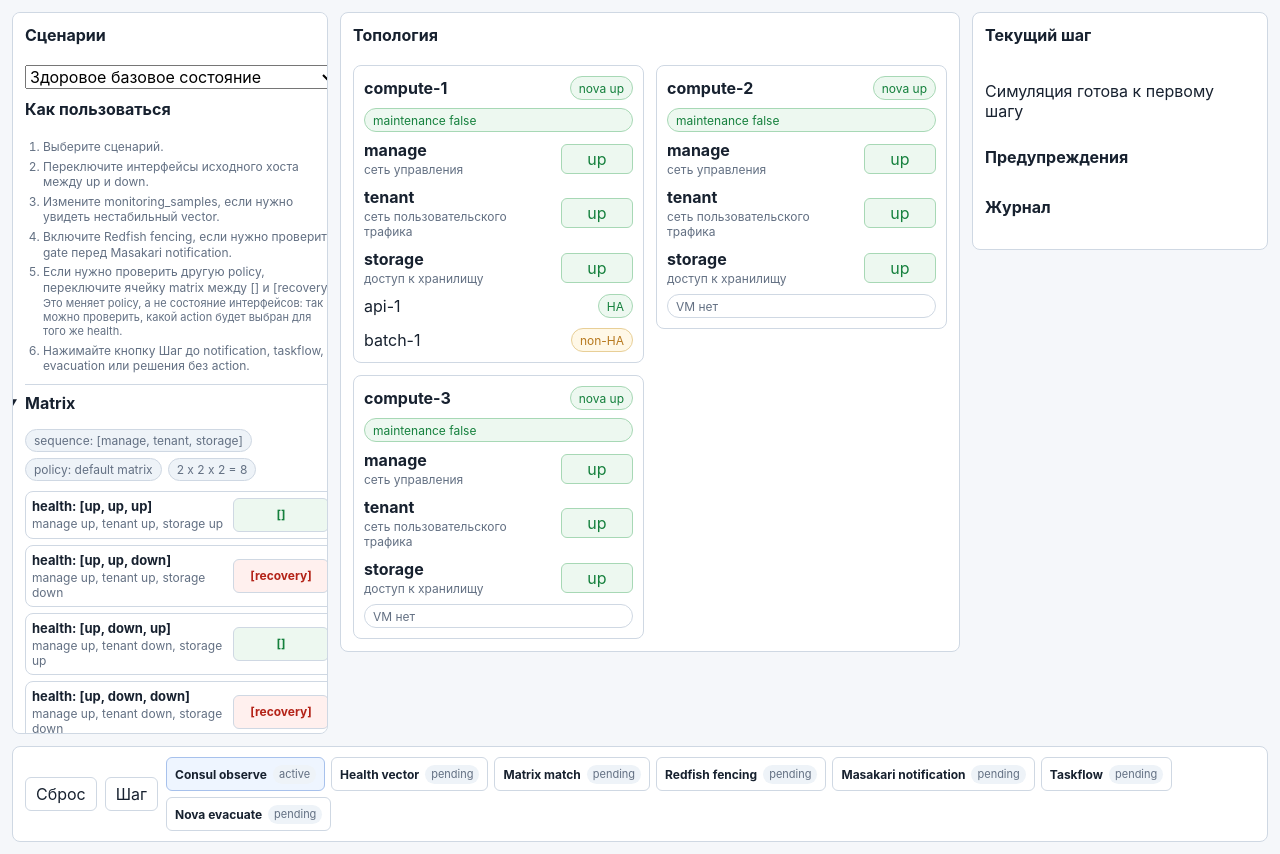
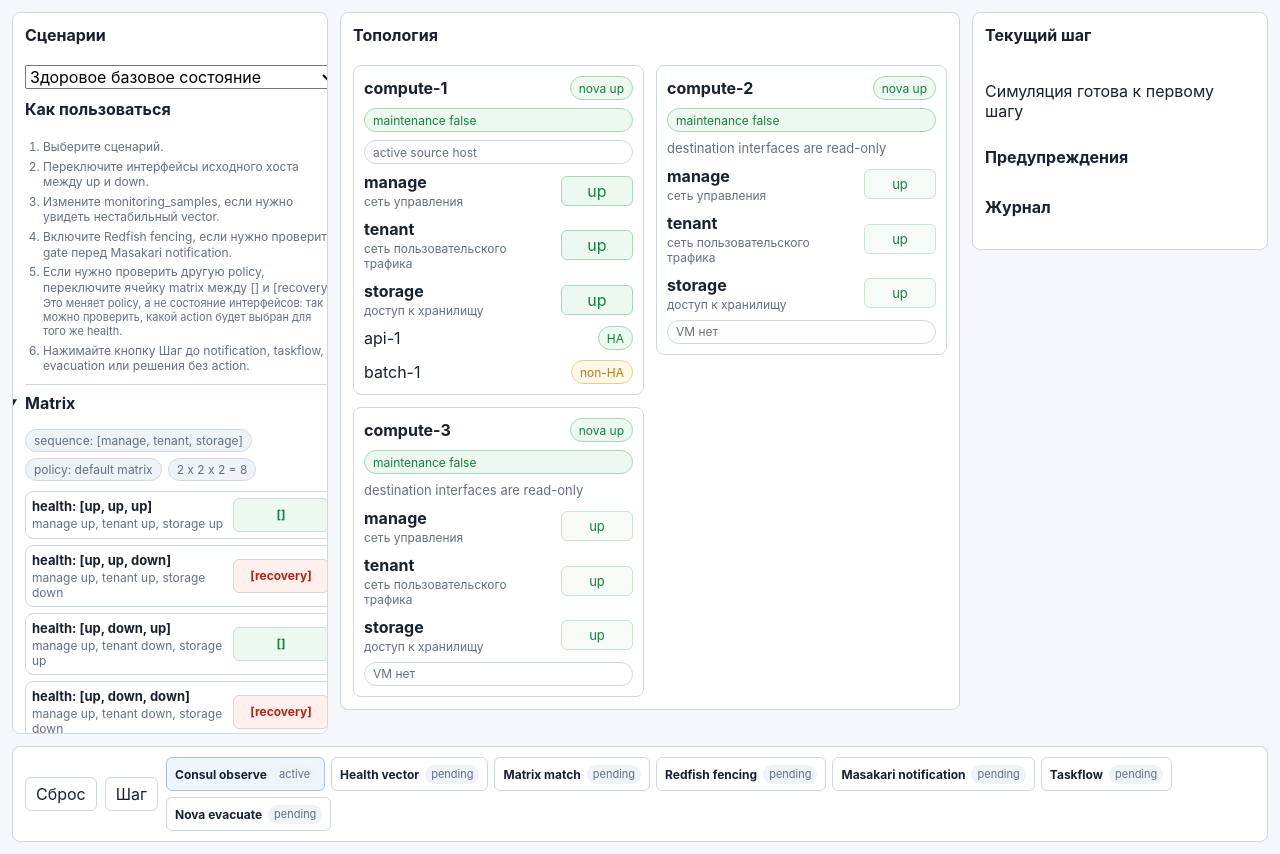
Before and after one commit to lebtmalorny-rgb/masakari_simulator, a website with bundled scripts: page simulator/index.html in a window 1280 px wide. Built offline with nearby package versions, Linux system fonts and the light colour scheme.

Commit message:
fix: make destination interfaces read-only

```diff
--- a/simulator/src/simulation.mjs
+++ b/simulator/src/simulation.mjs
@@ -38,6 +38,10 @@ export function toggleInterface(state, hostName, layer) {
 
   if (!state.sequence.includes(layer)) {
     throw new Error(`Unknown layer: ${layer}`);
+  }
+
+  if (hostName !== state.activeHost) {
+    throw new Error('Only active host interfaces can be changed');
   }
 
   host.interfaces[layer] = host.interfaces[layer] === 'up' ? 'down' : 'up';
--- a/simulator/src/ui.mjs
+++ b/simulator/src/ui.mjs
@@ -126,7 +126,16 @@ function renderScenarioOptions(currentId) {
     .join('');
 }
 
-function renderHost(host) {
+function renderInterfaceControl(host, layer, status, isActiveHost) {
+  if (isActiveHost) {
+    return `<button class="interface-button ${status}" type="button" data-role="interface-toggle" data-host="${host.name}" data-layer="${layer}">${status}</button>`;
+  }
+
+  return `<span class="interface-state ${status}" data-role="interface-readonly" data-host="${host.name}" data-layer="${layer}">${status}</span>`;
+}
+
+function renderHost(host, activeHost) {
+  const isActiveHost = host.name === activeHost;
   const interfaces = Object.entries(host.interfaces)
     .map(([layer, status]) => `
       <div class="interface-row">
@@ -134,7 +143,7 @@ function renderHost(host) {
           <strong>${layer}</strong>
           <small>${interfaceDetail(layer).role}</small>
         </span>
-        <button class="interface-button ${status}" type="button" data-role="interface-toggle" data-host="${host.name}" data-layer="${layer}">${status}</button>
+        ${renderInterfaceControl(host, layer, status, isActiveHost)}
       </div>
     `)
     .join('');
@@ -155,6 +164,7 @@ function renderHost(host) {
         <span class="status-chip ${statusClass(host.novaServiceState)}">nova ${host.novaServiceState}</span>
       </div>
       <span class="status-chip ${host.masakariOnMaintenance ? 'warn' : 'ok'}">maintenance ${host.masakariOnMaintenance}</span>
+      ${isActiveHost ? '<span class="status-chip">active source host</span>' : '<span class="help-text">destination interfaces are read-only</span>'}
       <div class="stack">${interfaces}</div>
       <div class="stack">${vms}</div>
     </article>
@@ -452,7 +462,7 @@ export function renderApp(root, state, dispatch) {
     </section>
     <section class="panel topology-panel stack">
       <h2>Топология</h2>
-      <div class="topology" data-role="topology">${state.hosts.map(renderHost).join('')}</div>
+      <div class="topology" data-role="topology">${state.hosts.map((host) => renderHost(host, state.activeHost)).join('')}</div>
     </section>
     <section class="panel step-panel stack">
       <h2>Текущий шаг</h2>
--- a/simulator/styles.css
+++ b/simulator/styles.css
@@ -22,6 +22,7 @@ body {
   margin: 0;
   background: var(--bg);
   color: var(--text);
+  overflow-x: hidden;
 }
 
 button,
@@ -33,6 +34,8 @@ input {
 
 .app-shell {
   min-height: 100vh;
+  width: 100%;
+  max-width: 100vw;
   display: grid;
   grid-template-columns: minmax(280px, 340px) minmax(620px, 1fr) minmax(260px, 320px);
   grid-template-rows: 1fr auto;
@@ -177,6 +180,8 @@ input {
 .status-chip {
   display: inline-flex;
   align-items: center;
+  max-width: 100%;
+  min-width: 0;
   min-height: 24px;
   padding: 2px 8px;
   border-radius: 999px;
@@ -184,6 +189,8 @@ input {
   font-size: 12px;
   color: var(--muted);
   background: #ffffff;
+  overflow-wrap: anywhere;
+  white-space: normal;
 }
 
 .status-chip.ok {
@@ -292,6 +299,14 @@ input {
   grid-template-columns: minmax(90px, 1fr) auto;
   align-items: center;
   gap: 8px;
+  min-width: 0;
+}
+
+.interface-row > *,
+.vm-row > *,
+.config-row > *,
+.matrix-row > * {
+  min-width: 0;
 }
 
 .interface-button {
@@ -303,16 +318,40 @@ input {
   cursor: pointer;
 }
 
+.interface-state {
+  display: inline-flex;
+  align-items: center;
+  justify-content: center;
+  border: 1px solid var(--line);
+  border-radius: 6px;
+  min-width: 72px;
+  min-height: 30px;
+  padding: 4px 8px;
+  font-size: 13px;
+}
+
 .interface-button.up {
   color: var(--ok);
   border-color: #a7d8b5;
   background: #edf8f0;
 }
 
+.interface-state.up {
+  color: var(--ok);
+  border-color: #c8e6d0;
+  background: #f6fbf7;
+}
+
 .interface-button.down {
   color: var(--bad);
   border-color: #f0b8b0;
   background: #fff0ee;
+}
+
+.interface-state.down {
+  color: var(--bad);
+  border-color: #f3c9c4;
+  background: #fff7f6;
 }
 
 .matrix-table {
@@ -469,6 +508,15 @@ input {
     padding: 8px;
   }
 
+  .config-row {
+    grid-template-columns: 1fr;
+    justify-items: stretch;
+  }
+
+  .config-row > :last-child {
+    justify-self: start;
+  }
+
   .matrix-rule {
     grid-template-columns: 1fr;
   }
```
Also changed, not shown: simulator/scripts/smoke.mjs (+7 -0 lines), simulator/test/simulation.test.mjs (+10 -0 lines), README.md, simulator/README.md.
